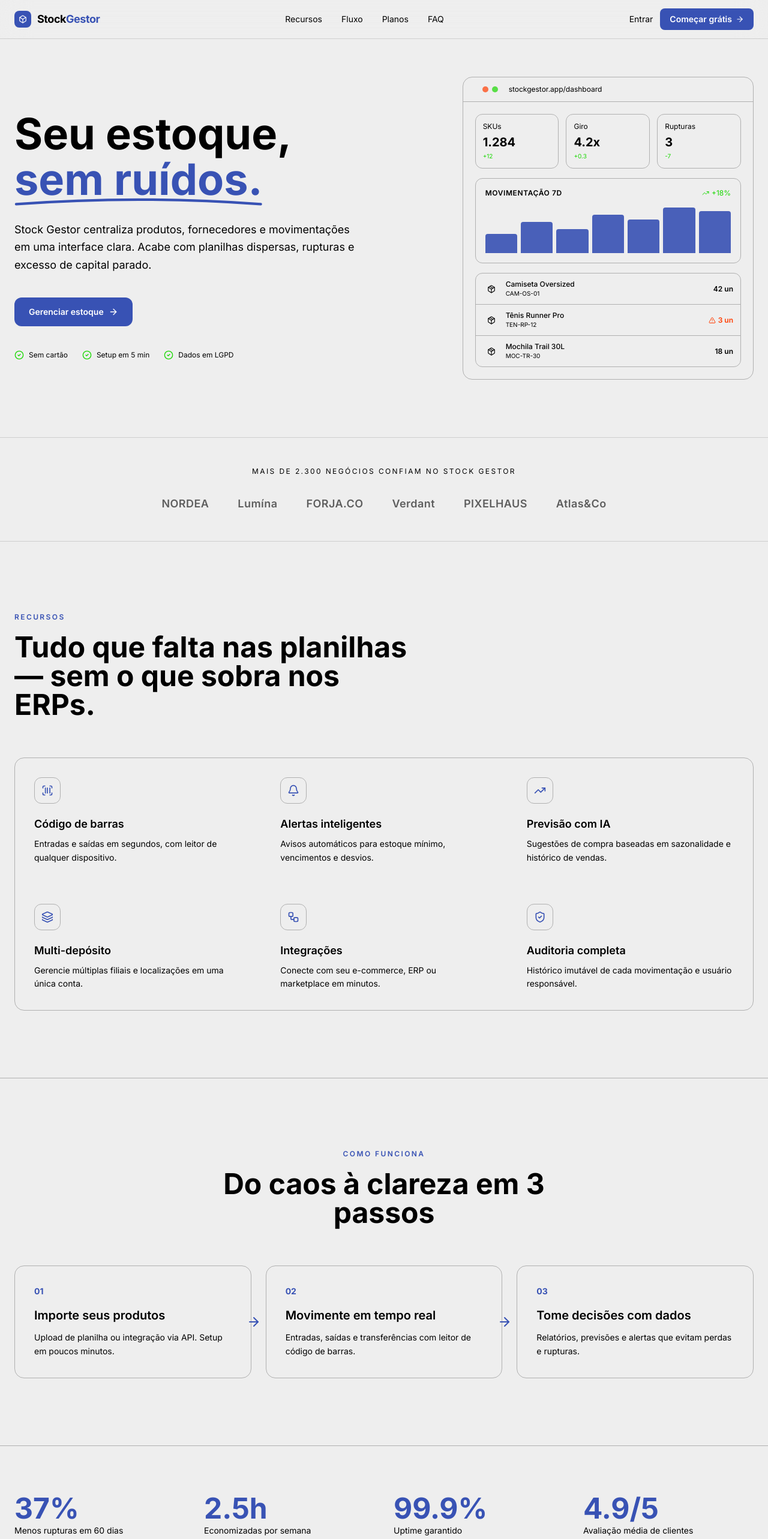
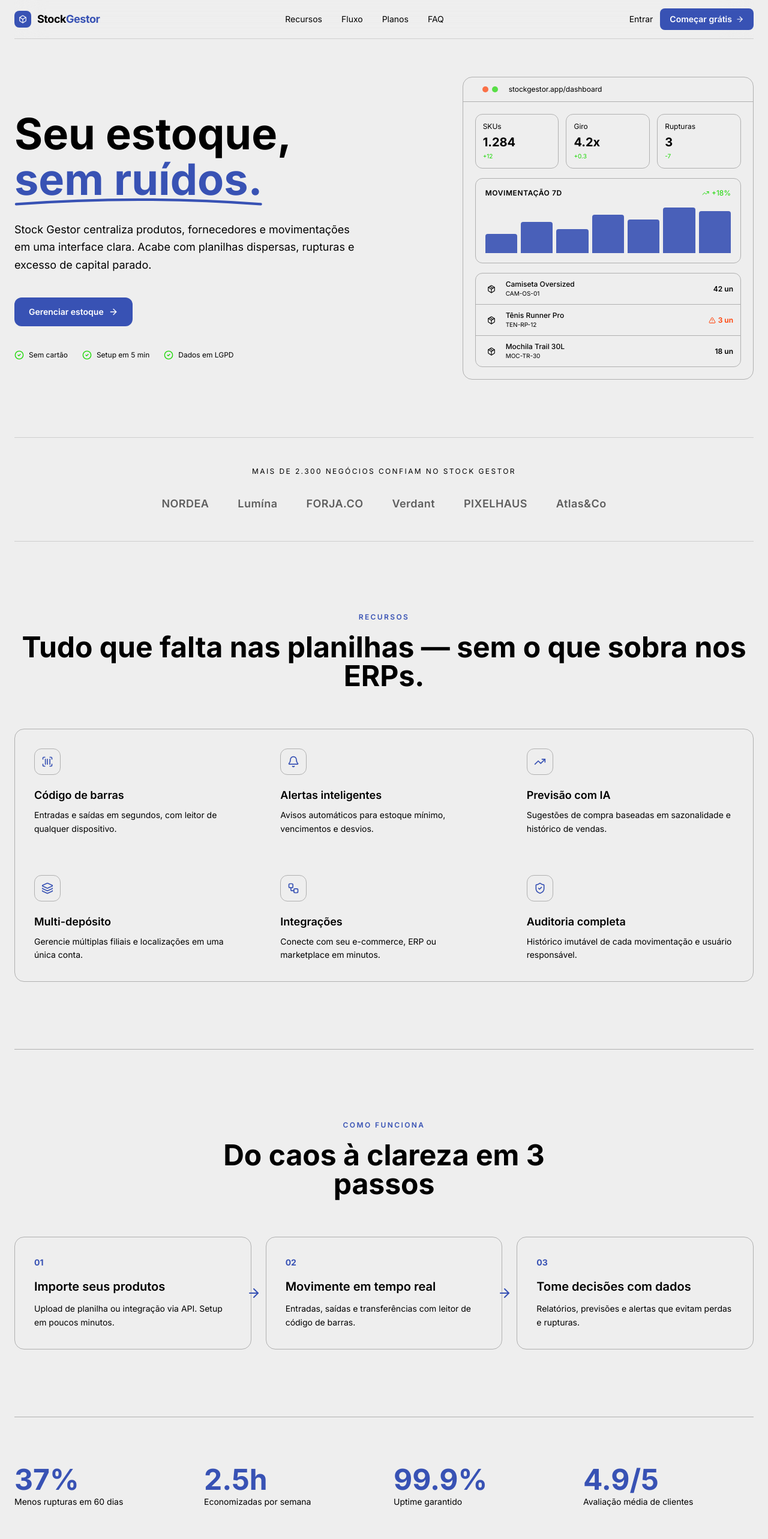
Before and after one commit to jvssvj/Stock-Gestor, a React (Vite) app: page / in a window 1280 px wide. Shown: the top 2566 px of the page at 60% size. Built offline with nearby package versions, Linux system fonts and the light colour scheme; no server answers.

Commit message:
fix(ui): global width

```diff
--- a/src/pages/Home/components/CTA.tsx
+++ b/src/pages/Home/components/CTA.tsx
@@ -3,27 +3,21 @@ import { Link } from "react-router-dom";
 
 export function CTA() {
     return (
-        <section className="py-24">
-            <div className="mx-auto max-w-5xl px-6">
-                <div className="relative overflow-hidden rounded-3xl border border-border bg-surface p-12 md:p-16">
-                    <div className="relative max-w-2xl">
+        <div className="mb-28 mx-6">
+            <section className="mx-auto max-w-container py-24 border border-border p-8 rounded-2xl">
                 <h2 className="text-4xl md:text-5xl font-bold">
                     Pronto para tirar o estoque <span className="text-primary">do chute?</span>
                 </h2>
                 <p className="mt-5 text-lg text-muted">
                     Comece em 5 minutos. 14 dias grátis, sem cartão, com suporte humano de verdade.
                 </p>
-                        <div className="mt-8 flex flex-wrap gap-4">
                 <Link
                     to="/register"
-                                className="inline-flex items-center gap-2 rounded-xl bg-primary px-6 py-3.5 text-sm font-semibold text-white shadow-glow"
+                    className="mt-8 inline-flex items-center gap-2 rounded-xl bg-primary px-6 py-3.5 text-sm font-semibold text-white shadow-glow"
                 >
                     Criar conta grátis <ArrowRight className="h-4 w-4" />
                 </Link>
+            </section>
         </div>
-                    </div>
-                </div>
-            </div>
-        </section>
     );
 }
--- a/src/pages/Home/components/Features.tsx
+++ b/src/pages/Home/components/Features.tsx
@@ -35,9 +35,9 @@ export function Features() {
     ];
 
     return (
-        <section id="features" className="py-28 relative">
-            <div className="mx-auto max-w-7xl px-6">
-                <div className="max-w-2xl">
+        <section id="features" className="py-28 relative mx-6">
+            <div className="mx-auto max-w-container">
+                <div className="text-center">
                     <span className="text-xs uppercase tracking-[0.2em] text-primary font-semibold">Recursos</span>
                     <h2 className="mt-4 text-4xl md:text-5xl font-bold">
                         Tudo que falta nas planilhas — <span className="text-muted-foreground">sem o que sobra nos ERPs.</span>
--- a/src/pages/Home/components/Footer.tsx
+++ b/src/pages/Home/components/Footer.tsx
@@ -3,8 +3,8 @@ import { Box } from "lucide-react";
 
 export function Footer() {
     return (
-        <footer className="border-t border-border py-12">
-            <div className="mx-auto max-w-7xl px-6 flex flex-col md:flex-row items-center justify-between gap-6">
+        <footer className="border-t border-border py-12 mx-6">
+            <div className="mx-auto max-w-container flex flex-col md:flex-row items-center justify-between gap-6">
                 <Logo showLabel />
                 <p className="text-xs text-muted">
                     © 2026 Stock Gestor. Feito para quem leva estoque a sério.
--- a/src/pages/Home/components/Hero.tsx
+++ b/src/pages/Home/components/Hero.tsx
@@ -5,8 +5,8 @@ import { Link } from "react-router-dom";
 
 export function Hero() {
     return (
-        <section className="relative pt-32 pb-24 overflow-hidden">
-            <div className="relative mx-auto max-w-7xl px-6">
+        <section className="relative pt-32 pb-24 overflow-hidden mx-6">
+            <div className="relative mx-auto max-w-container">
                 <div className="grid lg:grid-cols-12 gap-12 items-center">
                     <div className="lg:col-span-7">
                         {/* <div className="inline-flex items-center gap-2 rounded-full border border-border bg-surface/50 px-3 py-1.5 text-xs text-muted-foreground backdrop-blur-sm">
--- a/src/pages/Home/components/Logos.tsx
+++ b/src/pages/Home/components/Logos.tsx
@@ -1,7 +1,7 @@
 export function Logos() {
     return (
-        <section className="py-12 border-y border-border/50">
-            <div className="mx-auto max-w-7xl px-6">
+        <section className="py-12 border-y border-border/50 mx-6">
+            <div className="mx-auto max-w-container">
                 <p className="text-center text-xs uppercase tracking-[0.2em] text-muted-foreground mb-8">
                     Mais de 2.300 negócios confiam no Stock Gestor
                 </p>
--- a/src/pages/Home/components/Navbar.tsx
+++ b/src/pages/Home/components/Navbar.tsx
@@ -4,8 +4,8 @@ import { Link } from "react-router-dom";
 
 export function Navbar() {
     return (
-        <header className="fixed top-0 inset-x-0 z-50 border-b border-border/50 bg-background/70 backdrop-blur-xl">
-            <div className=" mx-auto max-w-7xl px-6 h-16 flex items-center justify-between">
+        <header className="fixed top-0 inset-x-0 z-50 border-b border-border/50 bg-background/70 backdrop-blur-xl mx-6">
+            <div className=" mx-auto max-w-container h-16 flex items-center justify-between">
                 <a href="#" className="relative flex items-center gap-2.5">
                     <Logo showLabel />
                 </a>
--- a/src/pages/Home/components/Pricing.tsx
+++ b/src/pages/Home/components/Pricing.tsx
@@ -24,8 +24,8 @@ export function Pricing() {
     ];
 
     return (
-        <section id="pricing" className="py-28">
-            <div className="mx-auto max-w-7xl px-6">
+        <section id="pricing" className="mx-6 py-28">
+            <div className="mx-auto max-w-container">
                 <div className="text-center max-w-2xl mx-auto">
                     <span className="text-xs uppercase tracking-[0.2em] text-primary font-semibold">Planos</span>
                     <h2 className="mt-4 text-4xl md:text-5xl font-bold">Preço justo, sem surpresas</h2>
--- a/src/pages/Home/components/Stats.tsx
+++ b/src/pages/Home/components/Stats.tsx
@@ -1,7 +1,7 @@
 export function Stats() {
     return (
-        <section className="py-20">
-            <div className="mx-auto max-w-7xl px-6 grid grid-cols-2 md:grid-cols-4 gap-8">
+        <section className="py-20 mx-6">
+            <div className="mx-auto max-w-container grid grid-cols-2 md:grid-cols-4 gap-8">
                 {[
                     { v: "37%", l: "Menos rupturas em 60 dias" },
                     { v: "2.5h", l: "Economizadas por semana" },
--- a/src/pages/Home/components/Workflow.tsx
+++ b/src/pages/Home/components/Workflow.tsx
@@ -8,8 +8,8 @@ export function Workflow() {
     ];
 
     return (
-        <section id="workflow" className="py-28 bg-surface/30 border-y border-border">
-            <div className="mx-auto max-w-7xl px-6">
+        <section id="workflow" className="mx-6 py-28 bg-surface/30 border-y border-border">
+            <div className="mx-auto max-w-container">
                 <div className="text-center max-w-2xl mx-auto">
                     <span className="text-xs uppercase tracking-[0.2em] text-primary font-semibold">Como funciona</span>
                     <h2 className="mt-4 text-4xl md:text-5xl font-bold">Do caos à clareza em 3 passos</h2>
```
Lines whose indentation alone changed are shown as unchanged.
